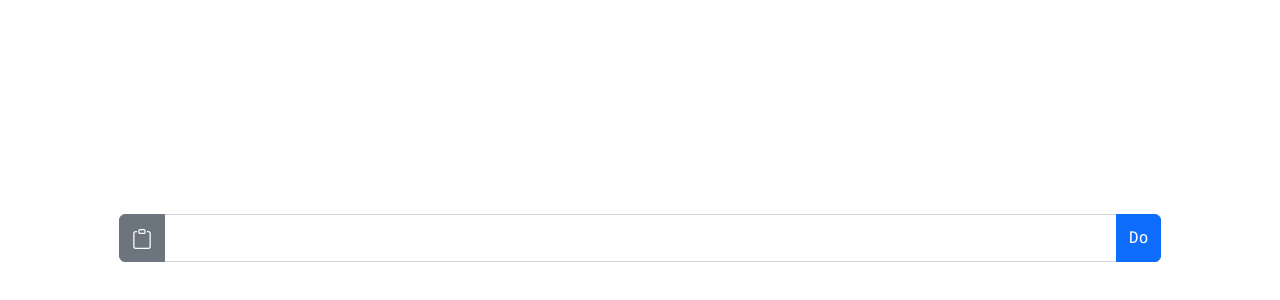
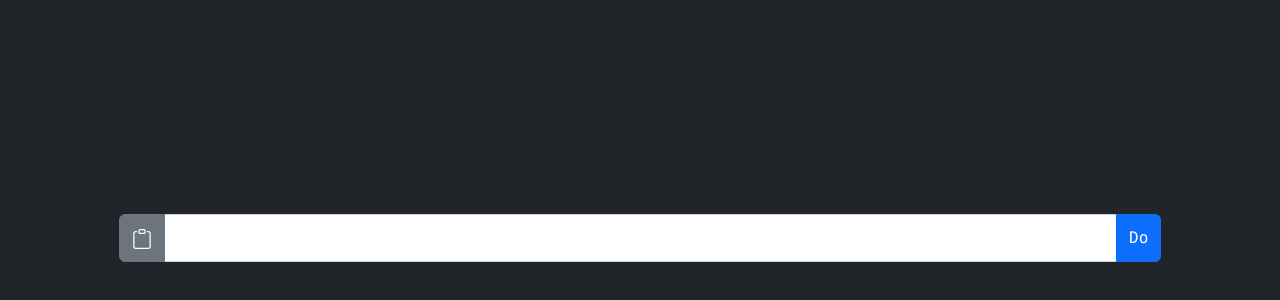
Before and after one commit to boring-wozniak/toolbox, a plain HTML site: page index.html in a window 1280 px wide. Shown: the part 162-462 px from the top of the page. Drawn offline with nearby package versions, Linux system fonts and the light colour scheme.

Commit message:
override background

```diff
--- a/index.html
+++ b/index.html
@@ -10,7 +10,7 @@
         crossorigin="anonymous" rel="stylesheet">
   </head>
   <body>
-    <div class="container-fluid font-monospace">
+    <div class="container-fluid font-monospace bg-dark">
       <div class="row vh-100 align-items-center justify-content-center">
         <div class="col-10">
           <div class="input-group">
```
